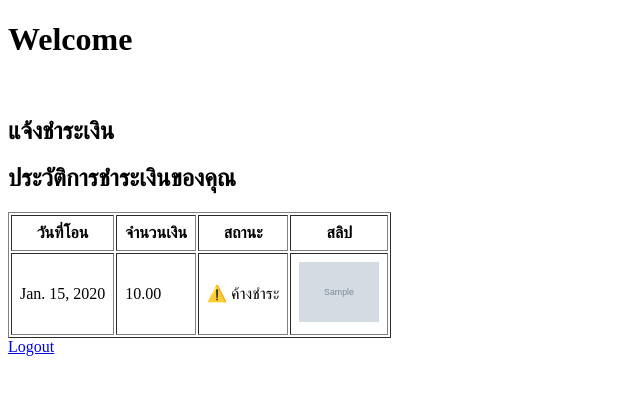
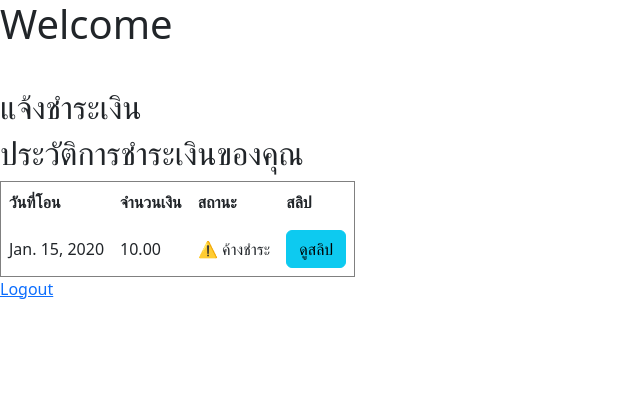
Before and after one commit to m2c555555/PKSJProject, a Django app: page /profile/ in a window 1280 px wide. Shown: the top 395 px of the page, without its empty margins (0-640 px from the left). Run offline with Django 5.2, Linux system fonts and the light colour scheme; a user stored in the database is signed in; tables that the repository leaves empty hold one stand-in row (values such as "Sample post"); grey boxes marked "Sample" are stand-in pictures.

Commit message:
Update profile.html

```diff
--- a/pksjWeb/main_app/templates/main_app/profile.html
+++ b/pksjWeb/main_app/templates/main_app/profile.html
@@ -4,6 +4,7 @@
 <head>
     <meta charset="UTF-8">
     <title>Profile</title>
+    <link href="https://cdn.jsdelivr.net/npm/bootstrap@5.3.0/dist/css/bootstrap.min.css" rel="stylesheet">
 </head>
 <body>
     <h1>Welcome</h1>
@@ -34,15 +35,31 @@
                     ⏳ รอตรวจสอบ
                 {% endif %}
             </td>
+
             <td>
-                {% if p.slip_image %}
-                    <a href="{{ p.slip_image.url }}" target="_blank">
-                        <img src="{{ p.slip_image.url }}" width="80" />
-                    </a>
-                {% else %}
-                    -
-                {% endif %}
+                {% for payment in payments %}
+                  <button type="button" class="btn btn-info" data-bs-toggle="modal" data-bs-target="#slipModal{{ payment.id }}">
+                    ดูสลิป
+                  </button>
+
+                  <!-- Modal -->
+                  <div class="modal fade" id="slipModal{{ payment.id }}" tabindex="-1" aria-hidden="true">
+                    <div class="modal-dialog modal-dialog-centered">
+                      <div class="modal-content">
+                        <div class="modal-header">
+                          <h5 class="modal-title">สลิป #{{ payment.id }}</h5>
+                          <button type="button" class="btn-close" data-bs-dismiss="modal"></button>
+                        </div>
+                        <div class="modal-body text-center">
+                          <img src="{{ p.slip_image.url }}" class="img-fluid rounded" alt="slip">
+                        </div>
+                      </div>
+                    </div>
+                  </div>
+                {% endfor %}
             </td>
+
+
         </tr>
         {% empty %}
         <tr><td colspan="4">ยังไม่มีรายการชำระเงิน</td></tr>
@@ -53,7 +70,7 @@
 
     <a href="{% url 'account_logout' %}">Logout</a>
 </body>
-
+<script src="https://cdn.jsdelivr.net/npm/bootstrap@5.3.0/dist/js/bootstrap.bundle.min.js"></script>
 <style>
     .circle-image {
       width: 300x;
```
